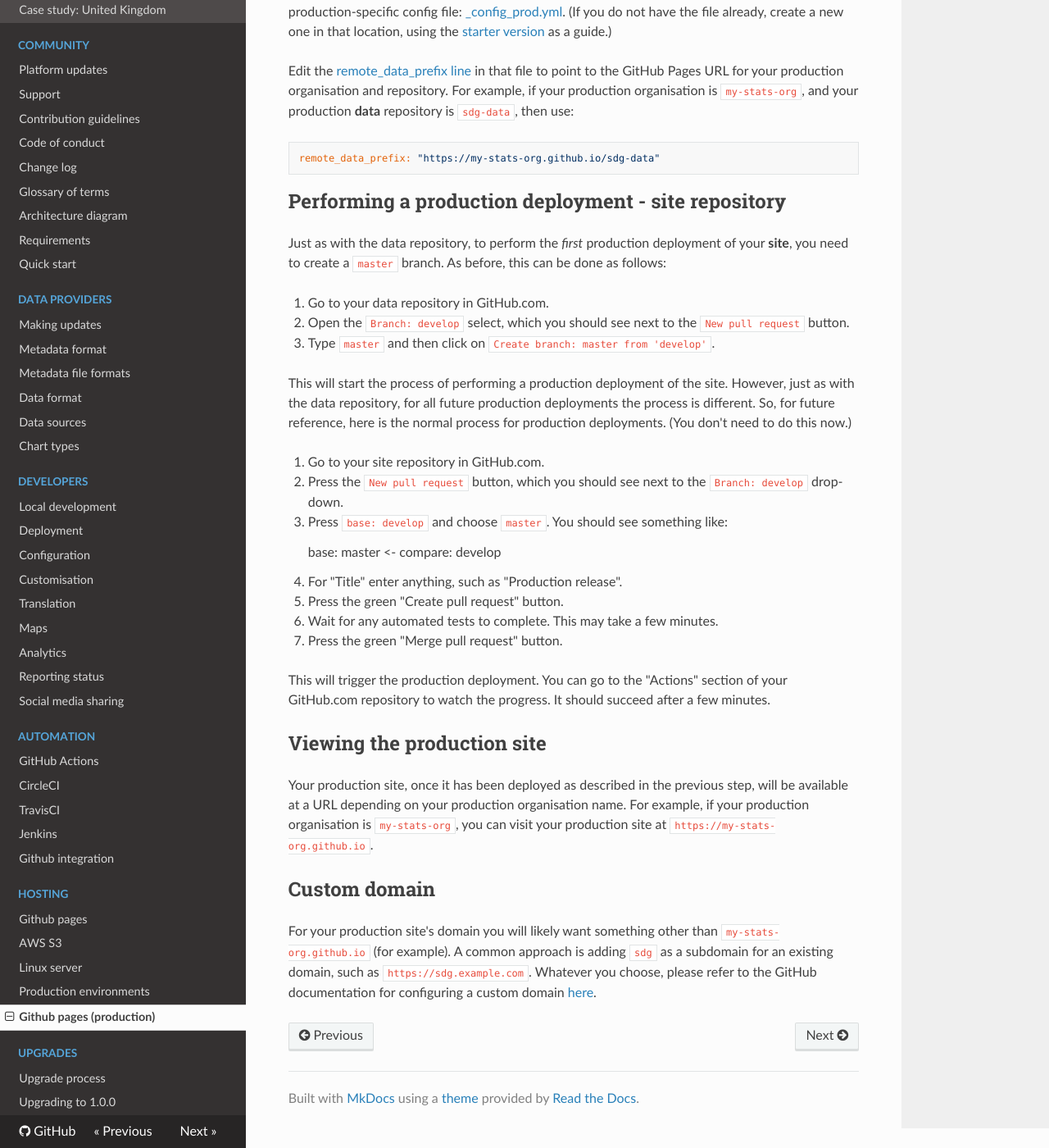
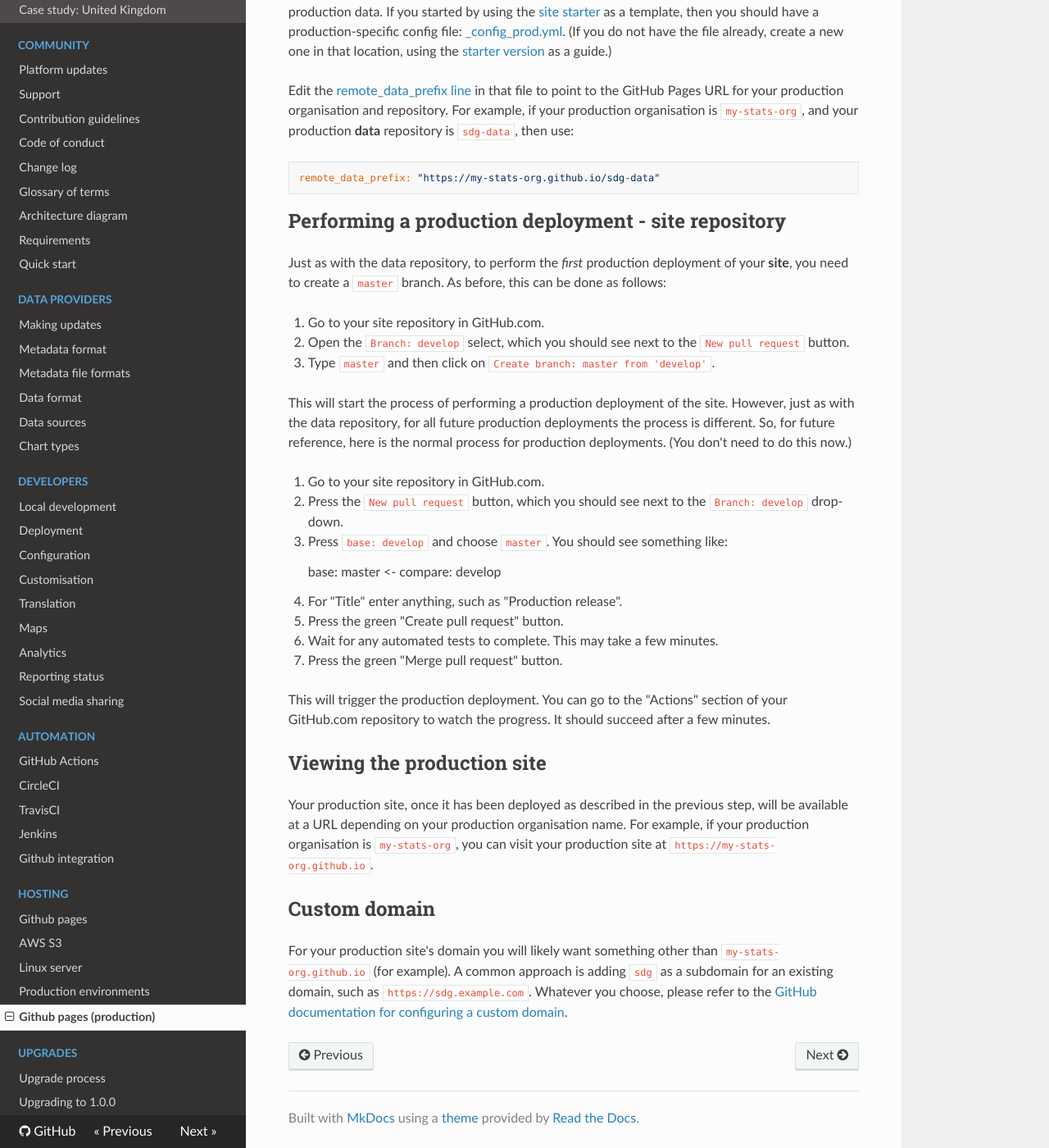
Before and after one commit to open-sdg/open-sdg, an MkDocs documentation site: the page built from docs/hosting/github-pages-production.md, in a window 1280 px wide and 1400 px high, scrolled down 2455 px. Shown: the whole window at 82% size. Built offline with MkDocs 1.6.1, drawn with Linux system fonts in a browser that asks for light colours; nearby versions of some CDN libraries; old or Windows-style settings are respelled for this version of MkDocs; some of the changed text lies outside the part shown.

```diff
--- a/docs/hosting/github-pages-production.md
+++ b/docs/hosting/github-pages-production.md
@@ -75,7 +75,7 @@ remote_data_prefix: "https://my-stats-org.github.io/sdg-data"
 
 Just as with the data repository, to perform the *first* production deployment of your **site**, you need to create a `master` branch. As before, this can be done as follows:
 
-1. Go to your data repository in GitHub.com.
+1. Go to your site repository in GitHub.com.
 2. Open the `Branch: develop` select, which you should see next to the `New pull request` button.
 3. Type `master` and then click on `Create branch: master from 'develop'`.
 
@@ -100,4 +100,4 @@ Your production site, once it has been deployed as described in the previous ste
 
 ## Custom domain
 
-For your production site's domain you will likely want something other than `my-stats-org.github.io` (for example). A common approach is adding `sdg` as a subdomain for an existing domain, such as `https://sdg.example.com`. Whatever you choose, please refer to the GitHub documentation for configuring a custom domain [here](https://help.github.com/en/github/working-with-github-pages/configuring-a-custom-domain-for-your-github-pages-site).
+For your production site's domain you will likely want something other than `my-stats-org.github.io` (for example). A common approach is adding `sdg` as a subdomain for an existing domain, such as `https://sdg.example.com`. Whatever you choose, please refer to the [GitHub documentation for configuring a custom domain](https://help.github.com/en/github/working-with-github-pages/configuring-a-custom-domain-for-your-github-pages-site).
```
Also changed, not shown: other parts of docs/hosting/github-pages-production.md (+1 -1 lines), docs/deployment.md (+1 -1 lines).
